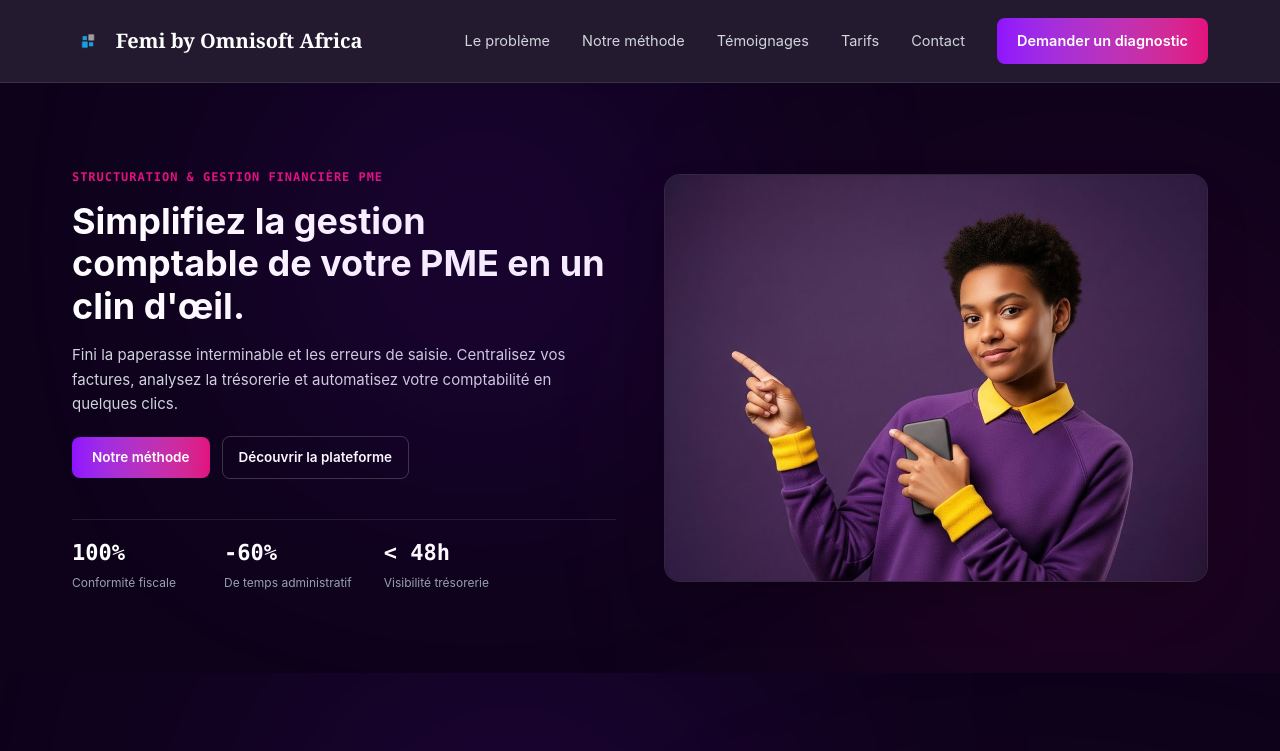
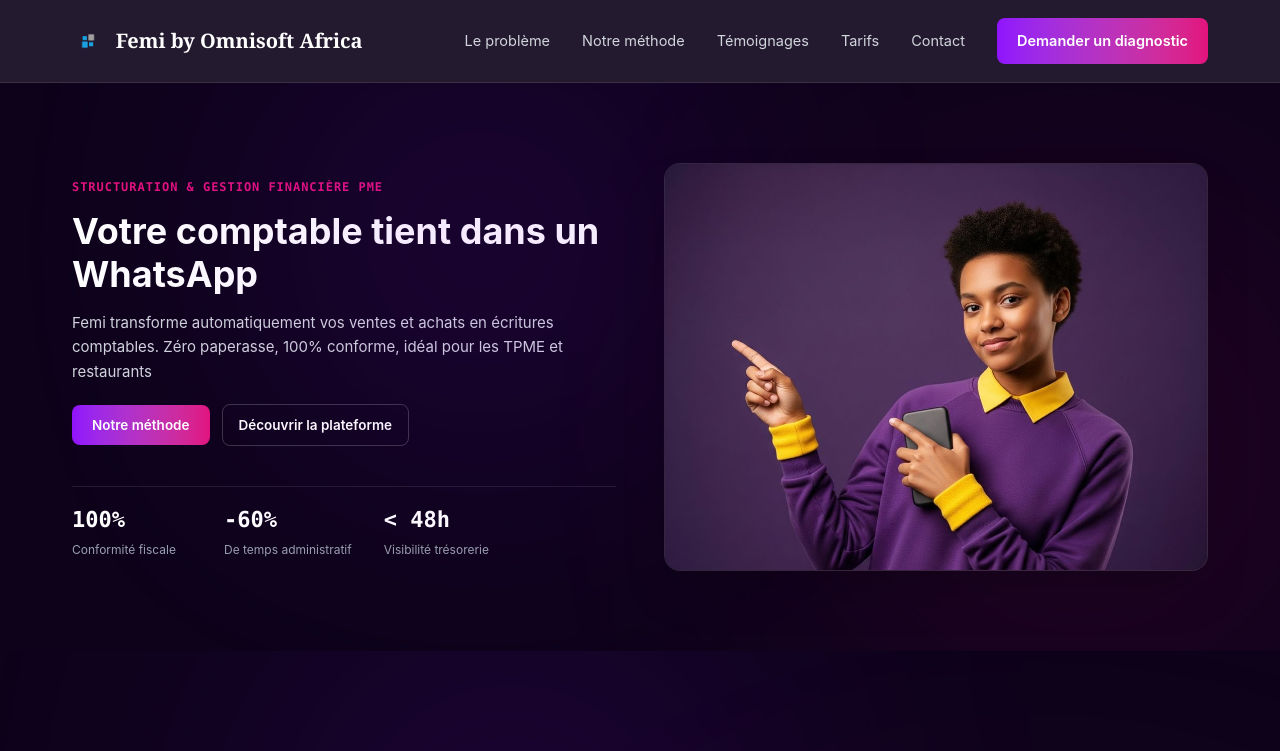
Before and after one commit to Omnisoft-Africa-IT-Engineering/femi_landing_page, a Next.js app: page / in a window 1280 px wide. Shown: the top 751 px of the page. Built offline with nearby package versions, Linux system fonts and the light colour scheme.

Commit message:
refined hero title

```diff
--- a/components/Hero.tsx
+++ b/components/Hero.tsx
@@ -26,14 +26,14 @@
 
             {/* Titre */}
             <h1 className="text-[28px] font-bold leading-[1.18] md:text-[36px]">
-              Simplifiez la gestion comptable de votre PME en un clin d&apos;œil.
+              Votre comptable tient dans un WhatsApp
             </h1>
 
 
             {/* Paragraphe */}
             <p className="my-4 max-w-[500px] text-[15px] leading-relaxed text-gray-300">
-              Fini la paperasse interminable et les erreurs de saisie. Centralisez vos factures,
-              analysez la trésorerie et automatisez votre comptabilité en quelques clics.
+              Femi transforme automatiquement vos ventes et achats en écritures comptables.
+              Zéro paperasse, 100% conforme, idéal pour les TPME et restaurants
             </p>
 
             {/* Boutons d'action */}
```
